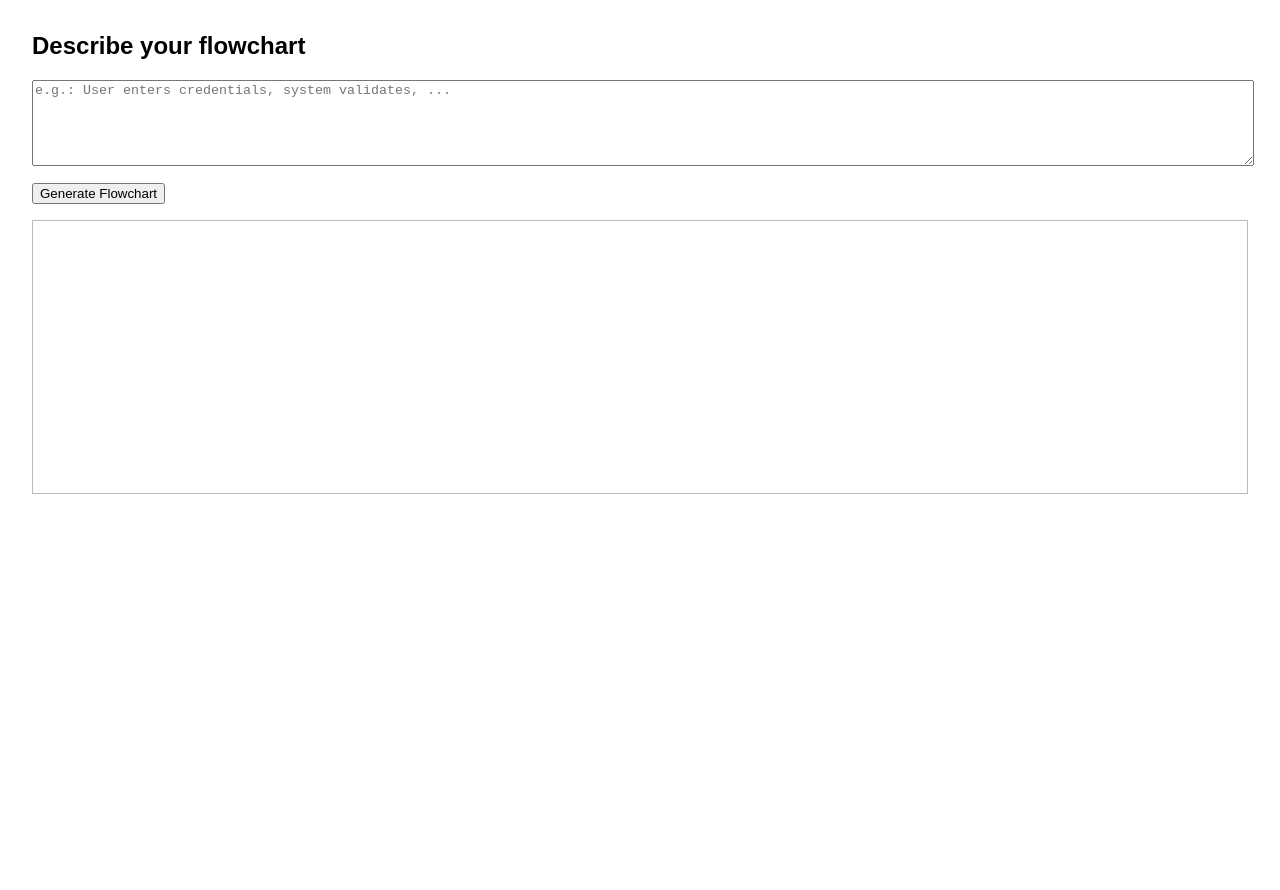
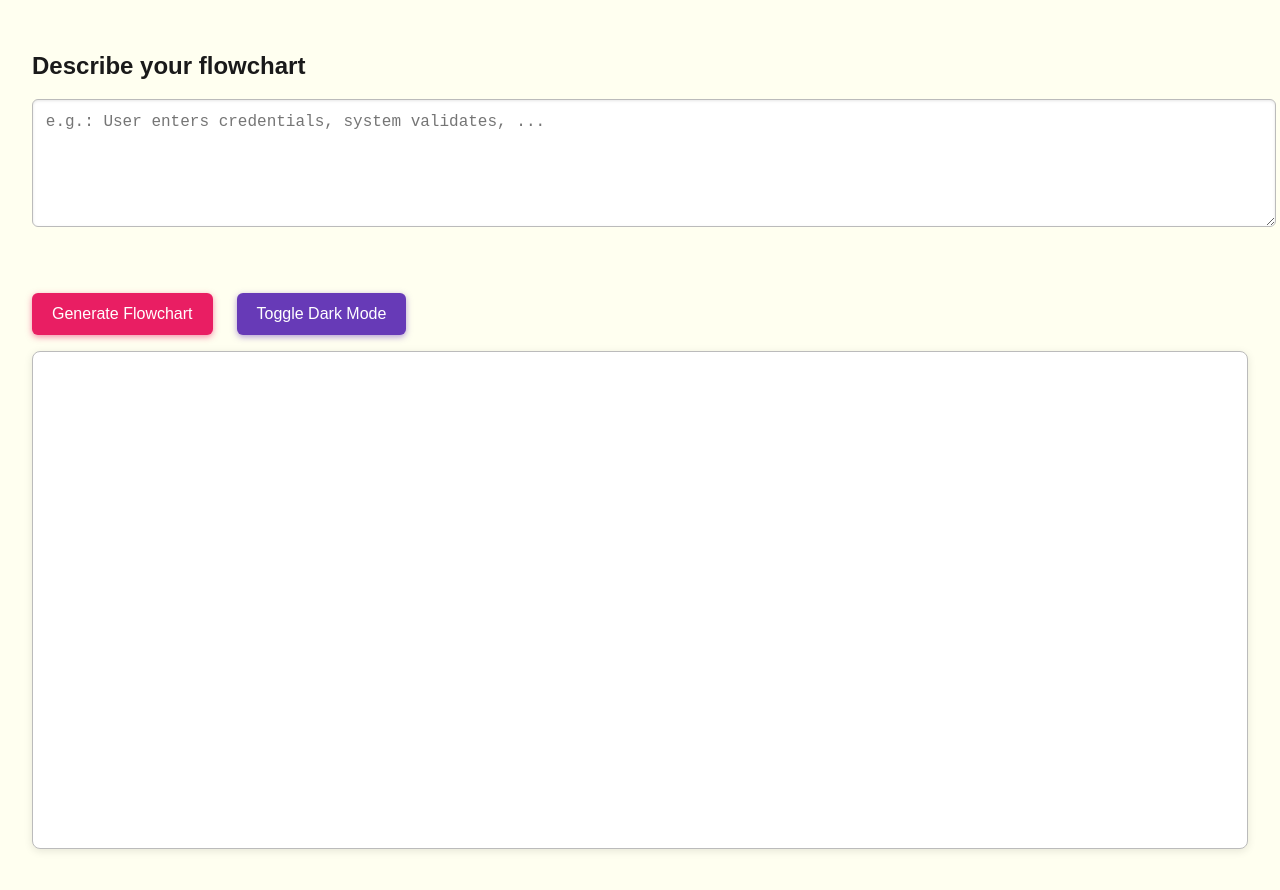
Before and after one commit to haleysus018/Susanna-Haley-CREATE-internship-blog, a Jekyll site: the page natural_langauge_mermaid_generator.html, which Jekyll copies as it is, in a window 1280 px wide. Shown: the top 890 px of the page. Built offline with Jekyll 4.4.1, drawn with Linux system fonts in a browser that asks for light colours.

Commit message:
Update natural_langauge_mermaid_generator.html

```diff
--- a/natural_langauge_mermaid_generator.html
+++ b/natural_langauge_mermaid_generator.html
@@ -4,19 +4,200 @@
     <meta charset="UTF-8">
     <title>Flowchart Generator</title>
     <style>
-        body { font-family: Arial, sans-serif; margin: 2em;}
-        #diagram { border:1px solid #bbb; min-height:240px; margin-top:1em; padding:1em; }
-        textarea { width: 100%; min-height:80px; }
-        button { margin-top: 1em; }
+       /* Base styling for body and container to use full viewport with padding and flexible vertical layout */
+body {
+    font-family: Arial, sans-serif;
+    margin: 0;
+    padding: 2em;
+    box-sizing: border-box;
+    height: 100vh;
+    display: flex;
+    flex-direction: column;
+    background-color: ivory;
+    color: #222;
+}
+
+/* Container for form and diagram to center and max width for readability */
+#container {
+    display: flex;
+    flex-direction: column;
+    max-width: 900px;
+    margin: 0 auto;
+    flex-grow: 1;
+}
+
+/* Heading with subtle bottom margin */
+h2 {
+    margin-bottom: 0.8em;
+    color: #1a1a1a;
+}
+
+/* Form styling with flex layout for vertical stack */
+#flowForm {
+    display: flex;
+    flex-direction: column;
+    gap: 1em;
+}
+
+/* Textarea—full width, minimum height, padding, border radius, subtle shadow for depth */
+textarea {
+    width: 100%;
+    min-height: 100px;
+    padding: 0.8em;
+    border: 1px solid #bbb;
+    border-radius: 6px;
+    font-size: 1rem;
+    resize: vertical;
+    box-shadow: inset 0 1px 3px rgb(0 0 0 / 0.1);
+    transition: border-color 0.3s ease;
+}
+
+textarea:focus {
+    outline: none;
+    border-color: #4a90e2;
+    box-shadow: 0 0 5px #4a90e2;
+}
+
+/* Submit button with consistent padding, color, border-radius, hover effect, and accessible cursor */
+button[type="submit"], #toggleThemeBtn {
+    padding: 0.75em 1.25em;
+    font-size: 1rem;
+    border-radius: 6px;
+    border: none;
+    background-color: #4a90e2;
+    color: white;
+    cursor: pointer;
+    transition: background-color 0.3s ease;
+    align-self: flex-start;
+    box-shadow: 0 2px 6px rgb(74 144 226 / 0.5);
+}
+
+button[type="submit"]:hover, #toggleThemeBtn:hover {
+    background-color: #357ABD;
+    box-shadow: 0 3px 9px rgb(53 122 189 / 0.7);
+}
+
+/* Diagram container with border, padding, margin, flexible resizing */
+#diagram {
+    border: 1px solid #bbb;
+    min-height: 240px;
+    margin-top: 1em;
+    padding: 1em;
+    border-radius: 8px;
+    background-color: white;
+    box-shadow: 0 2px 8px rgb(0 0 0 / 0.1);
+    flex-grow: 1;
+    overflow: auto;
+}
+
+/* Error message styling */
+#error {
+    color: #b00020;
+    margin-top: 0.5em;
+    font-weight: 600;
+}
+
+/* Flex container wrapper for main area (form + buttons + diagram) to stack nicely on small screens */
+.main-flex-wrapper {
+    display: flex;
+    flex-direction: row;
+    gap: 2em;
+    flex-grow: 1;
+}
+
+/* Responsive adjustments for smaller screens */
+@media (max-width: 800px) {
+    .main-flex-wrapper {
+        flex-direction: column;
+    }
+}
+
+/* Inverted (dark) mode styles */
+body.inverted {
+    background-color: #121212;
+    color: #e0e0e0;
+}
+
+body.inverted textarea {
+    background-color: #242424;
+    color: #e0e0e0;
+    border-color: #444;
+    box-shadow: inset 0 1px 3px rgb(255 255 255 / 0.1);
+}
+
+body.inverted textarea:focus {
+    border-color: #90caf9;
+    box-shadow: 0 0 5px #90caf9;
+}
+
+body.inverted #diagram {
+    background-color: #1e1e1e;
+    border-color: #444;
+    box-shadow: 0 2px 8px rgb(255 255 255 / 0.1);
+}
+
+body.inverted button[type="submit"], body.inverted #toggleThemeBtn {
+    background-color: #90caf9;
+    color: #121212;
+    box-shadow: 0 2px 6px rgb(144 202 249 / 0.7);
+}
+
+body.inverted button[type="submit"]:hover, body.inverted #toggleThemeBtn:hover {
+    background-color: #5d99c6;
+    box-shadow: 0 3px 9px rgb(93 153 198 / 0.9);
+}
+
+/* Neutral background for the whole page */
+body {
+    background-color: ivory;
+    /* keep other existing styles */
+}
+
+/* Container to hold buttons side by side with spacing */
+#buttonContainer {
+    display: flex;
+    gap: 1.5em;
+    margin-top: 1em;
+}
+
+/* Pink submit button */
+button[type="submit"] {
+    background-color: #e91e63;   /* pink */
+    color: white;
+    box-shadow: 0 2px 6px rgb(233 30 99 / 0.5);
+}
+
+button[type="submit"]:hover {
+    background-color: #ad1457;
+    box-shadow: 0 3px 9px rgb(173 20 87 / 0.7);
+}
+
+/* Purple toggle button */
+#toggleThemeBtn {
+    background-color: #673ab7;   /* purple */
+    color: white;
+    box-shadow: 0 2px 6px rgb(103 58 183 / 0.5);
+}
+
+#toggleThemeBtn:hover {
+    background-color: #512da8;
+    box-shadow: 0 3px 9px rgb(81 45 168 / 0.7);
+}
+
     </style>
     <script src="https://cdn.jsdelivr.net/npm/mermaid@10.9.0/dist/mermaid.min.js"></script>
 </head>
 <body>
     <h2>Describe your flowchart</h2>
-    <form id="flowForm">
-        <textarea id="desc" required placeholder="e.g.: User enters credentials, system validates, ..."></textarea><br>
+   <form id="flowForm">
+    <textarea id="desc" required placeholder="e.g.: User enters credentials, system validates, ..."></textarea><br>
+    <div id="buttonContainer">
         <button type="submit">Generate Flowchart</button>
-    </form>
+        <button id="toggleThemeBtn" type="button">Toggle Dark Mode</button>
+    </div>
+</form>
+
+
     <div id="diagram"></div>
     <pre id="error" style="color:red;"></pre>
 
@@ -53,6 +234,10 @@ document.getElementById('flowForm').onsubmit = async function(e) {
         document.getElementById('error').textContent = 'Mermaid rendering error: ' + err.message;
     }
 };
+document.getElementById('toggleThemeBtn').onclick = function() {
+  document.body.classList.toggle('inverted');
+};
+
 </script>
 </body>
 </html>
```
